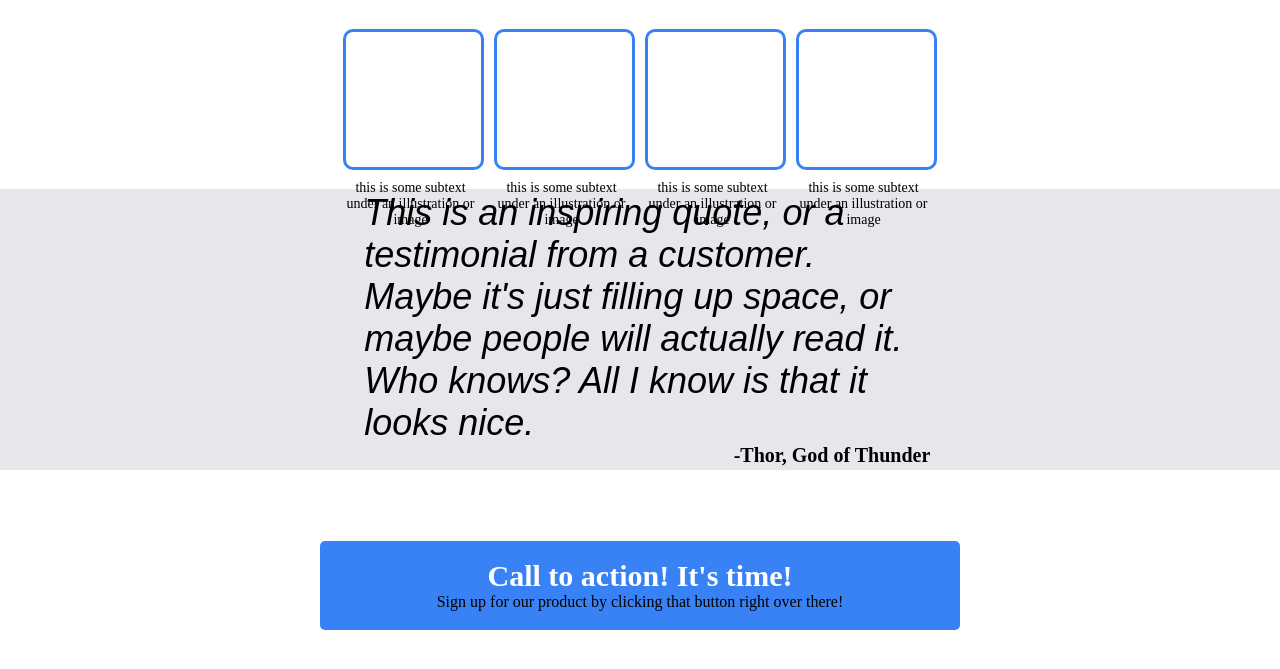
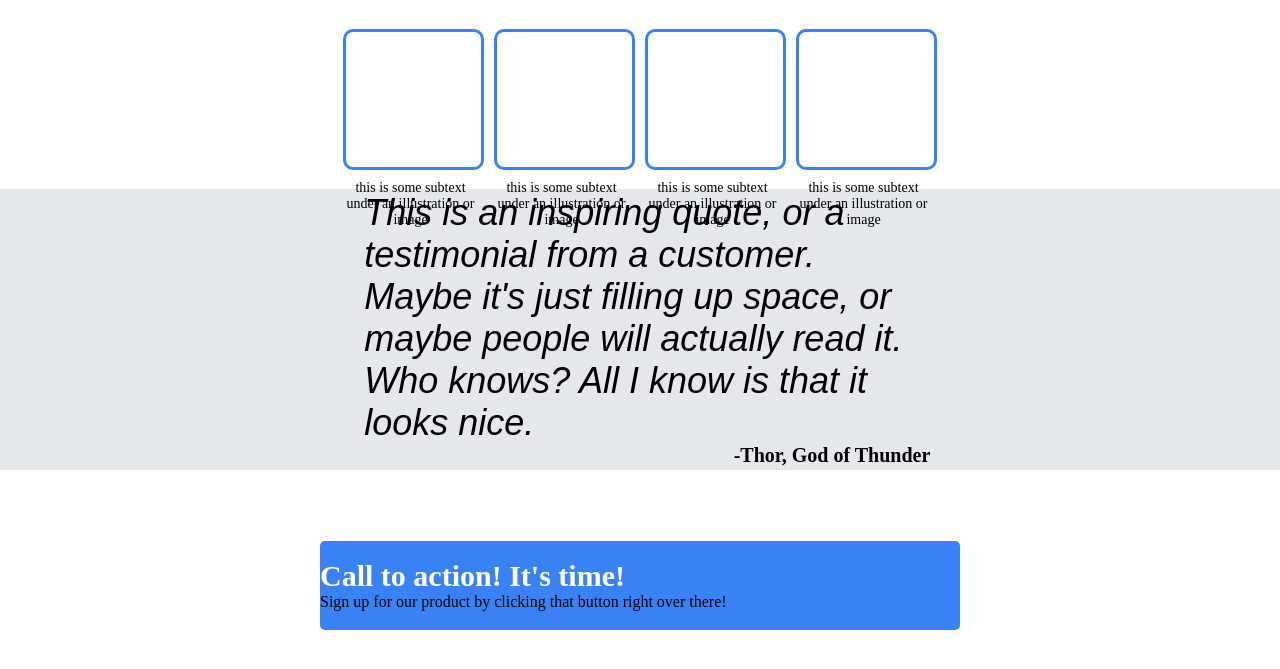
Before and after one commit to sosagz/landing-page, a plain HTML site: page index.html in a window 1280 px wide. Shown: the part 413-1082 px from the top of the page. Drawn offline with Linux system fonts and the light colour scheme.

Commit message:
Switched "h1" and "p" elements in "Call to action" to simple div elements.

```diff
--- a/index.html
+++ b/index.html
@@ -69,8 +69,8 @@
         </div>
         <div class="final-container">
             <div class="call-to-action">
-                <h1 class="cta-text">Call to action! It's time!</h1>
-                <p class="cta-subtext">Sign up for our product by clicking that button right over there!</p>
+                <div class="cta-text">Call to action! It's time!</div>
+                <div class="cta-subtext">Sign up for our product by clicking that button right over there!</div>
             </div>
         </div>
     </div>
--- a/styles.css
+++ b/styles.css
@@ -168,7 +168,6 @@ ul {
     display: flex;
     flex-direction: column;
     justify-content: center;
-    align-items: center;
     background-color: #3882F6;
     width: 50vw;
     height: 7vw;
```
